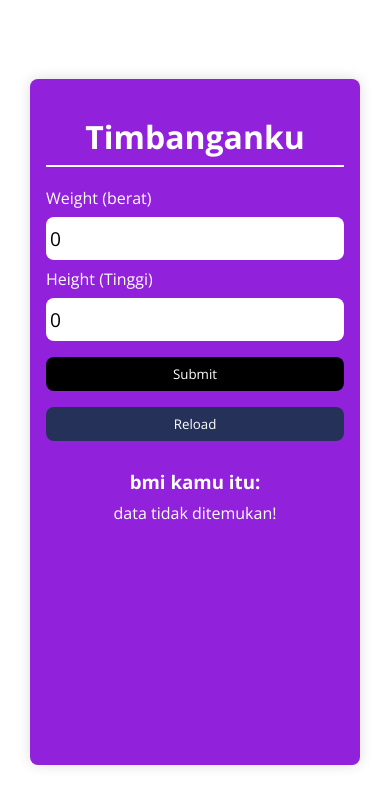
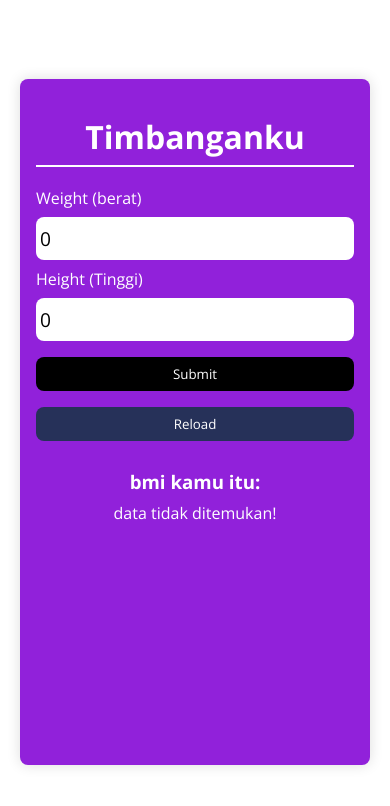
Before and after one commit to Anugerah20/bmi-you, a React (Create React App) app: page / in a window 390 px wide. Shown: the top 806 px of the page. Built offline with nearby package versions, Linux system fonts and the light colour scheme; the HTML template or start-up script is replaced by a standard one.

Commit message:
update padding

```diff
--- a/src/index.css
+++ b/src/index.css
@@ -86,7 +86,8 @@ label {
 
 @media screen and (max-width: 768px) {
   .container {
-    margin: 30px 30px;
+    margin: 30px 20px;
+    padding: 0px 10px;
   }
 }
 
```
